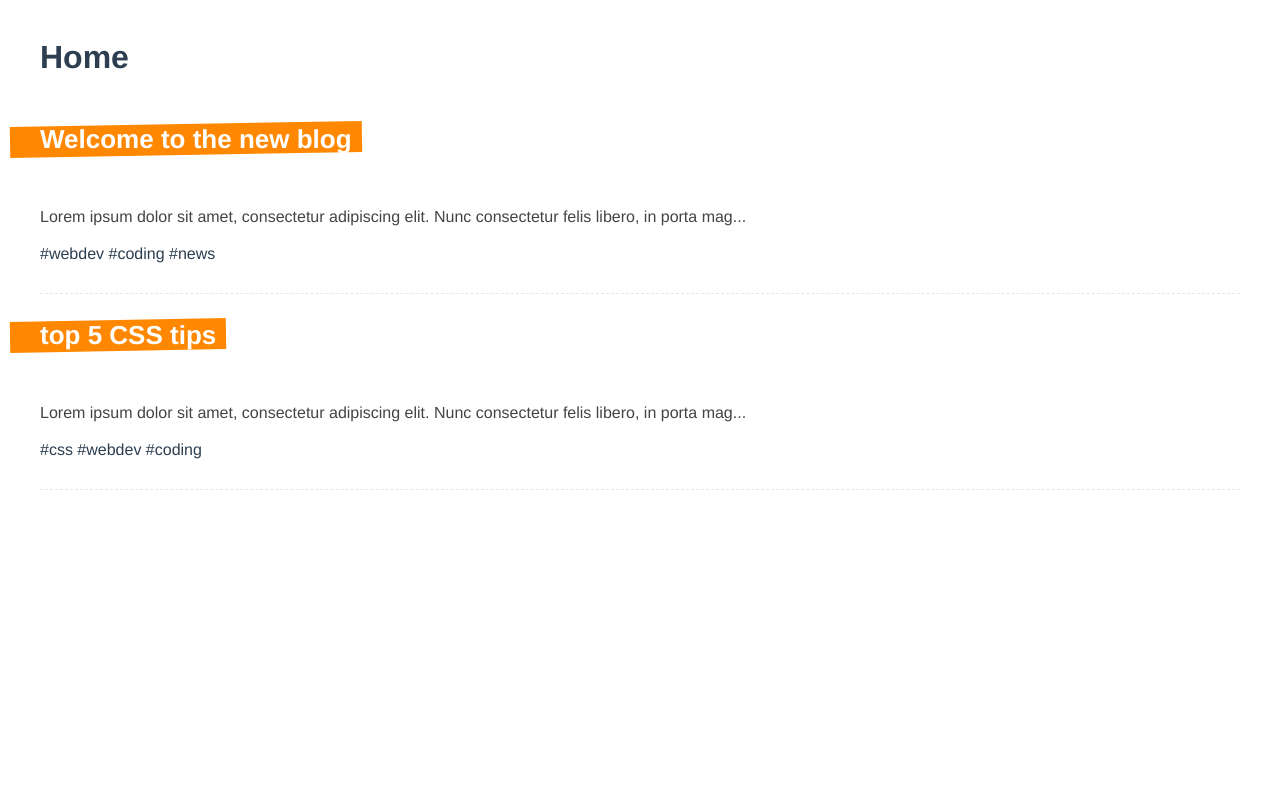
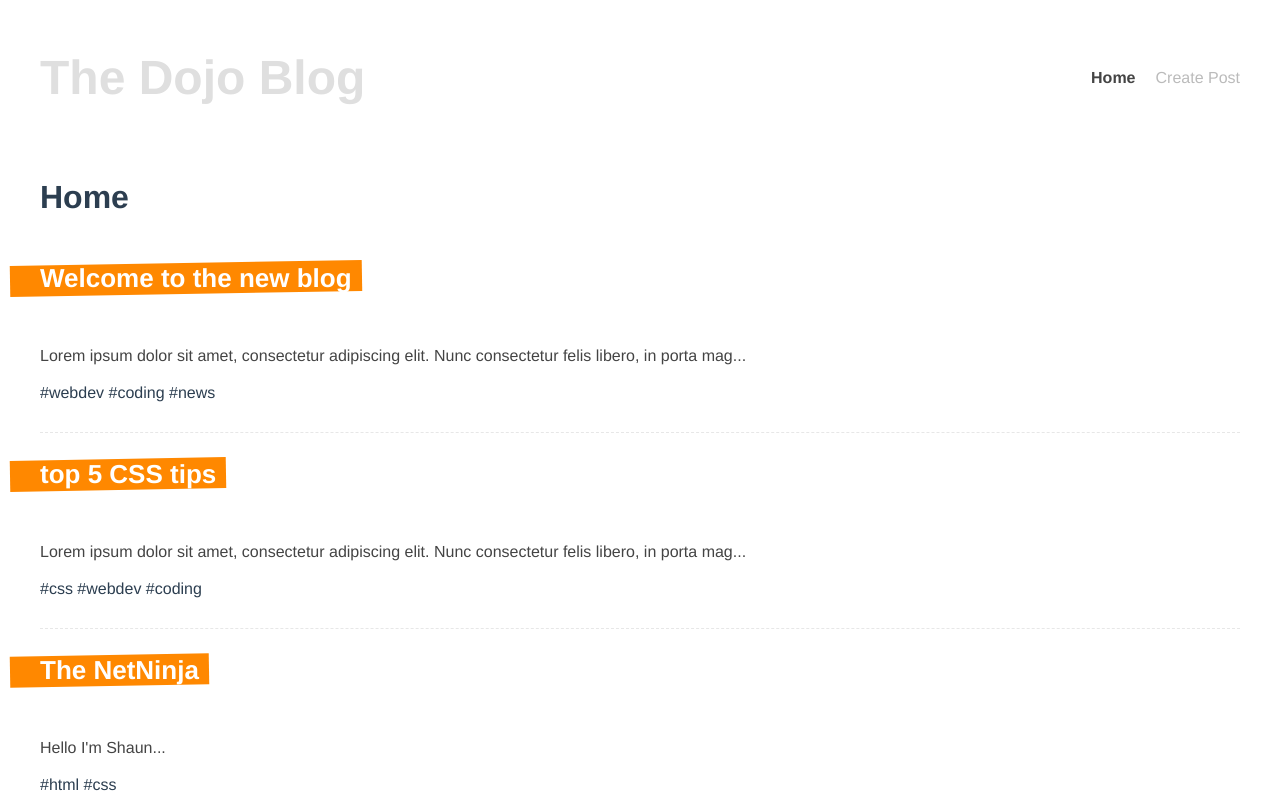
Before and after one commit to Bineryss/vue-dojo-blog, a Vue app: page / in a window 1280 px wide. Shown: the top 800 px of the page. Built offline with nearby package versions, Linux system fonts and the light colour scheme; data requests are answered from the project's data file.

Commit message:
added Loader component and tag view

```diff
--- a/database/db.json
+++ b/database/db.json
@@ -4,14 +4,38 @@
       "id": 1,
       "title": "Welcome to the new blog",
       "body": "Lorem ipsum dolor sit amet, consectetur adipiscing elit. Nunc consectetur felis libero, in porta magna vestibulum eget. Suspendisse malesuada dui in ligula imperdiet pharetra. Vivamus felis nisl, gravida non porttitor eget, molestie sed lorem. Integer finibus dui arcu, nec egestas nulla posuere nec. Quisque eu ex nec dolor egestas condimentum ac ac nulla. Phasellus ut cursus ligula. Etiam vel laoreet erat. Vestibulum sit amet erat id velit sodales efficitur id in sem. Quisque ac cursus nunc. Aenean feugiat ex metus, at tristique elit accumsan eu. Nam placerat dolor sit amet lorem aliquet congue.",
-			"tags": ["webdev", "coding", "news"]
+      "tags": [
+        "webdev",
+        "coding",
+        "news"
+      ]
     },
-
     {
       "id": 2,
       "title": "top 5 CSS tips",
       "body": "Lorem ipsum dolor sit amet, consectetur adipiscing elit. Nunc consectetur felis libero, in porta magna vestibulum eget. Suspendisse malesuada dui in ligula imperdiet pharetra. Vivamus felis nisl, gravida non porttitor eget, molestie sed lorem. Integer finibus dui arcu, nec egestas nulla posuere nec. Quisque eu ex nec dolor egestas condimentum ac ac nulla. Phasellus ut cursus ligula. Etiam vel laoreet erat. Vestibulum sit amet erat id velit sodales efficitur id in sem. Quisque ac cursus nunc. Aenean feugiat ex metus, at tristique elit accumsan eu. Nam placerat dolor sit amet lorem aliquet congue.",
-			"tags": ["css", "webdev", "coding"]
+      "tags": [
+        "css",
+        "webdev",
+        "coding"
+      ]
+    },
+    {
+      "title": "The NetNinja",
+      "body": "Hello I'm Shaun",
+      "tags": [
+        "html",
+        "css"
+      ],
+      "id": 3
+    },
+    {
+      "title": "Test",
+      "body": "1,2, 1,2",
+      "tags": [
+        "test"
+      ],
+      "id": 4
     }
   ]
 }
--- a/src/App.vue
+++ b/src/App.vue
@@ -1,6 +1,15 @@
 <template>
+  <Navbar/>
   <router-view/>
 </template>
+
+<script>
+import Navbar from "@/components/Navbar";
+
+export default {
+  components: {Navbar}
+}
+</script>
 
 <style>
 #app {
--- /dev/null
+++ b/src/components/Loader.vue
@@ -0,0 +1,23 @@
+<template>
+  <div v-if="condition">
+    <slot/>
+  </div>
+  <div v-else-if="error">{{ error }}</div>
+  <div v-else>
+    <Spinner/>
+  </div>
+</template>
+
+<script>
+import Spinner from "@/components/Spinner";
+
+export default {
+  name: "Loader",
+  components: {Spinner},
+  props: ['condition', 'error']
+}
+</script>
+
+<style scoped>
+
+</style>
--- /dev/null
+++ b/src/components/Navbar.vue
@@ -0,0 +1,42 @@
+<template>
+  <header>
+    <h1>The Dojo Blog</h1>
+    <nav>
+      <router-link :to="{name: 'Home'}">Home</router-link>
+      <router-link :to="{name: 'Create'}">Create Post</router-link>
+    </nav>
+  </header>
+</template>
+
+<script>
+export default {
+  name: "Navbar"
+}
+</script>
+
+<style scoped>
+header {
+  display: flex;
+  justify-content: space-between;
+  align-items: center;
+  max-width: 1200px;
+  margin: 0 auto;
+  padding: 10px
+}
+
+header h1 {
+  color: #dfdfdf;
+  font-size: 48px;
+}
+
+header a {
+  color: #bbb;
+  text-decoration: none;
+  margin-left: 20px;
+}
+
+header a.router-link-active {
+  color: #444;
+  font-weight: bold;
+}
+</style>
--- a/src/components/PostList.vue
+++ b/src/components/PostList.vue
@@ -6,18 +6,13 @@
 </template>
 
 <script>
-import { onMounted } from '@vue/runtime-core'
 import SinglePost from '../components/SinglePost.vue'
+
 export default {
 	props: ['posts'],
 	components: {
 		SinglePost,
 	},
-	setup(props) {
-		onMounted(() => {
-
-		})
-	},
 }
 </script>
 
--- a/src/components/Spinner.vue
+++ b/src/components/Spinner.vue
@@ -1,6 +1,8 @@
 <template>
-  <div class="spin"/>
-  <p> Loading...</p>
+  <div class="container">
+    <div class="spin"/>
+    <p> Loading...</p>
+  </div>
 </template>
 
 <script>
@@ -10,6 +12,11 @@ export default {
 </script>
 
 <style scoped>
+.container {
+  display: grid;
+  place-items: center;
+}
+
 .spin {
   display: block;
   width: 40px;
--- a/src/router/index.js
+++ b/src/router/index.js
@@ -1,7 +1,8 @@
-import { createRouter, createWebHistory } from 'vue-router'
+import {createRouter, createWebHistory} from 'vue-router'
 import Home from '../views/Home.vue'
 import Details from '../views/Details.vue'
 import Create from "../views/Create";
+import Tag from "@/views/Tag";
 
 const routes = [
     {
@@ -20,6 +21,11 @@ const routes = [
         name: 'Create',
         component: Create,
     },
+    {
+        path: '/tags/:tag',
+        name: 'Tag',
+        component: Tag,
+    },
 ]
 
 const router = createRouter({
--- a/src/views/Home.vue
+++ b/src/views/Home.vue
@@ -1,13 +1,9 @@
 <template>
   <div class="home">
     <h1>Home</h1>
-    <div v-if="posts.length">
+    <Loader :condition="posts.length" :error="error">
       <PostList :posts="posts"/>
-    </div>
-    <div v-else-if="error">{{ error }}</div>
-    <div v-else>
-      <Spinner/>
-    </div>
+    </Loader>
   </div>
 </template>
 
@@ -15,10 +11,11 @@
 import PostList from '../components/PostList.vue'
 import getPosts from '../hook/getPosts'
 import Spinner from "../components/Spinner";
+import Loader from "@/components/Loader";
 
 export default {
   name: 'Home',
-  components: {Spinner, PostList},
+  components: {Loader, Spinner, PostList},
   setup() {
     const {posts, error, load} = getPosts()
     load()
--- /dev/null
+++ b/src/views/Tag.vue
@@ -0,0 +1,41 @@
+<template>
+  <div class="tag">
+    <Loader :condition="postsWithTag.length" :error="error">
+      <PostList :posts="postsWithTag"/>
+    </Loader>
+  </div>
+</template>
+
+<script>
+import {computed} from "@vue/reactivity";
+import {useRoute} from "vue-router";
+import PostList from "@/components/PostList";
+import Spinner from "@/components/Spinner";
+import getPosts from "@/hook/getPosts";
+import Loader from "@/components/Loader";
+
+export default {
+  name: "Tag",
+  components: {Loader, Spinner, PostList},
+  setup: function () {
+    const {posts, error, load} = getPosts()
+    load()
+
+    const route = useRoute()
+
+    const postsWithTag = computed(() => {
+      return posts.value.filter((post) => post.tags.includes(route.params.tag))
+    })
+
+
+    return {
+      error,
+      postsWithTag
+    }
+  }
+}
+</script>
+
+<style scoped>
+
+</style>
```
Lines whose indentation alone changed are shown as unchanged.
